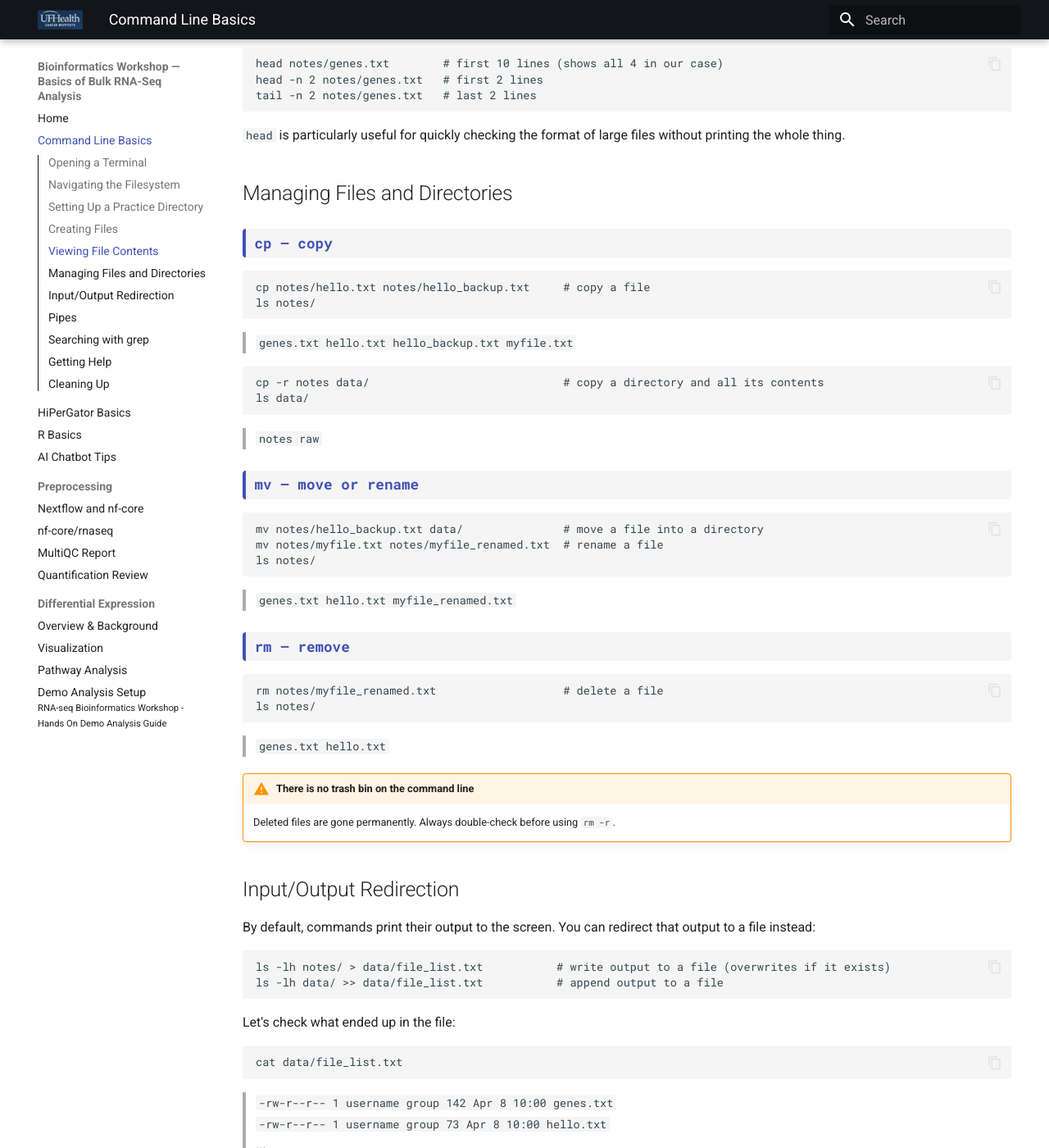
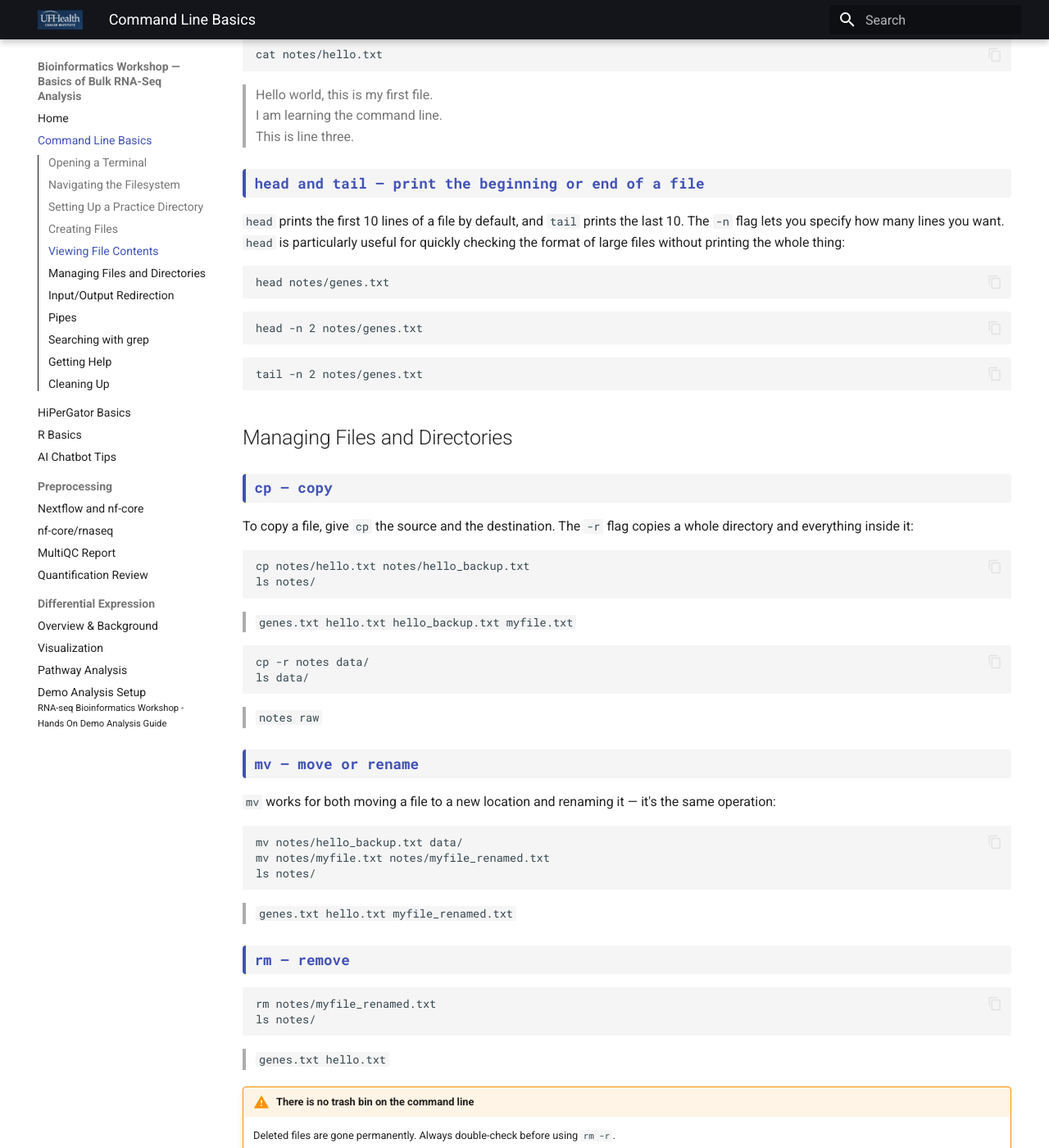
Before and after one commit to UFHCC-BCBSR/res-bioinfo-rnaseq-workshop, an MkDocs documentation site: the page built from docs/01_command-line-basics/command-line-basics.md, in a window 1280 px wide and 1400 px high, scrolled down 3392 px. Shown: the whole window at 82% size. Built offline with MkDocs 1.6.1 and Material for MkDocs 9.7.7, drawn with Linux system fonts in a browser that asks for light colours; some of the changed text lies outside the part shown.

Commit message:
move comments to text

````diff
--- a/docs/01_command-line-basics/command-line-basics.md
+++ b/docs/01_command-line-basics/command-line-basics.md
@@ -37,22 +37,34 @@ pwd
 ls
 ```
 
-A few useful variations:
+The `-l` flag gives you a long format with permissions, size, and date. Adding `h` makes file sizes human-readable (KB, MB, GB). Adding `a` includes hidden files that start with a dot:
 
 ```bash
-ls -l        # long format, shows permissions, size, and date
-ls -lh       # same but with human-readable file sizes (KB, MB, GB)
-ls -la       # includes hidden files (those starting with a dot)
+ls -l
+```
+
+```bash
+ls -lh
+```
+
+```bash
+ls -la
 ```
 
 <span class="command-title">cd — change directory</span>
 
-`cd` moves you into a different directory. A few useful shortcuts:
+`cd` moves you into a different directory. `cd ..` goes up one level, `cd ~` always takes you back to your home directory, and `cd -` takes you back to wherever you just were:
 
 ```bash
-cd ..        # go up one directory
-cd ~         # go to your home directory
-cd -         # go back to the previous directory
+cd ..
+```
+
+```bash
+cd ~
+```
+
+```bash
+cd -
 ```
 
 ## Setting Up a Practice Directory
@@ -69,11 +81,11 @@ pwd
 
 > Your path will look different, but you should see `command_line_practice` at the end.
 
-Now let's create some subdirectories:
+Now let's create some subdirectories. The `-p` flag lets you create nested directories all at once:
 
 ```bash
 mkdir notes
-mkdir -p data/raw    # create nested directories all at once
+mkdir -p data/raw
 ls
 ```
 
@@ -140,27 +152,35 @@ cat notes/hello.txt
 
 <span class="command-title">head and tail — print the beginning or end of a file</span>
 
+`head` prints the first 10 lines of a file by default, and `tail` prints the last 10. The `-n` flag lets you specify how many lines you want. `head` is particularly useful for quickly checking the format of large files without printing the whole thing:
+
 ```bash
-head notes/genes.txt        # first 10 lines (shows all 4 in our case)
-head -n 2 notes/genes.txt   # first 2 lines
-tail -n 2 notes/genes.txt   # last 2 lines
+head notes/genes.txt
 ```
 
-`head` is particularly useful for quickly checking the format of large files without printing the whole thing.
+```bash
+head -n 2 notes/genes.txt
+```
+
+```bash
+tail -n 2 notes/genes.txt
+```
 
 ## Managing Files and Directories
 
 <span class="command-title">cp — copy</span>
 
+To copy a file, give `cp` the source and the destination. The `-r` flag copies a whole directory and everything inside it:
+
 ```bash
-cp notes/hello.txt notes/hello_backup.txt     # copy a file
+cp notes/hello.txt notes/hello_backup.txt
 ls notes/
 ```
 
 > `genes.txt  hello.txt  hello_backup.txt  myfile.txt`
 
 ```bash
-cp -r notes data/                             # copy a directory and all its contents
+cp -r notes data/
 ls data/
 ```
 
@@ -168,9 +188,11 @@ ls data/
 
 <span class="command-title">mv — move or rename</span>
 
+`mv` works for both moving a file to a new location and renaming it — it's the same operation:
+
 ```bash
-mv notes/hello_backup.txt data/               # move a file into a directory
-mv notes/myfile.txt notes/myfile_renamed.txt  # rename a file
+mv notes/hello_backup.txt data/
+mv notes/myfile.txt notes/myfile_renamed.txt
 ls notes/
 ```
 
@@ -179,7 +201,7 @@ ls notes/
 <span class="command-title">rm — remove</span>
 
 ```bash
-rm notes/myfile_renamed.txt                   # delete a file
+rm notes/myfile_renamed.txt
 ls notes/
 ```
 
@@ -190,11 +212,14 @@ ls notes/
 
 ## Input/Output Redirection
 
-By default, commands print their output to the screen. You can redirect that output to a file instead:
+By default, commands print their output to the screen. The `>` operator redirects that output into a file instead, creating it if it doesn't exist and overwriting it if it does. The `>>` operator appends to a file rather than overwriting it:
 
 ```bash
-ls -lh notes/ > data/file_list.txt           # write output to a file (overwrites if it exists)
-ls -lh data/ >> data/file_list.txt           # append output to a file
+ls -lh notes/ > data/file_list.txt
+```
+
+```bash
+ls -lh data/ >> data/file_list.txt
 ```
 
 Let's check what ended up in the file:
@@ -214,14 +239,14 @@ Saving output to a file is useful for keeping records of what a command produced
 Pipes (`|`) let you chain commands together, sending the output of one command as the input to the next:
 
 ```bash
-cat notes/genes.txt | head -2                # print just the first 2 lines
+cat notes/genes.txt | head -2
 ```
 
 > TP53 is a tumor suppressor gene.
 > BRCA1 is associated with breast cancer risk.
 
 ```bash
-ls -lh notes/ | grep "genes"                 # list only files with "genes" in the name
+ls -lh notes/ | grep "genes"
 ```
 
 > `-rw-r--r-- 1 username group 142 Apr  8 10:00 genes.txt`
@@ -230,23 +255,26 @@ ls -lh notes/ | grep "genes"                 # list only files with "genes" in t
 
 <span class="command-title">grep — search for a pattern</span>
 
-`grep` searches for a pattern in a file or input:
+`grep` searches for a pattern in a file and prints every line that matches. The `-i` flag makes the search case-insensitive, and `-c` counts the number of matching lines instead of printing them:
 
 ```bash
-grep "TP53" notes/genes.txt                  # find all lines containing "TP53"
+grep "TP53" notes/genes.txt
 ```
 
 > TP53 is a tumor suppressor gene.
 > TP53 mutations are found in many cancer types.
 
 ```bash
-grep -i "brca" notes/genes.txt               # case-insensitive search
-grep -c "TP53" notes/genes.txt               # count matching lines
+grep -i "brca" notes/genes.txt
+```
+
+```bash
+grep -c "TP53" notes/genes.txt
 ```
 
 > `2`
 
-Combined with pipes, `grep` is very powerful:
+Combined with pipes, `grep` is very powerful for filtering output:
 
 ```bash
 cat notes/genes.txt | grep "cancer"
@@ -258,21 +286,15 @@ cat notes/genes.txt | grep "cancer"
 
 ## Getting Help
 
-Almost every command has a manual page you can access with `man`:
+Almost every command has a manual page you can access with `man`, and most also accept `--help` for a quick summary of options. When in doubt, these are your first resources before searching online:
 
 ```bash
 man ls
-man grep
 ```
-
-You can also usually get a quick summary of options with `--help`:
 
 ```bash
 ls --help
-grep --help
 ```
-
-When in doubt, these are your first resources before searching online.
 
 ## Cleaning Up
 
````
